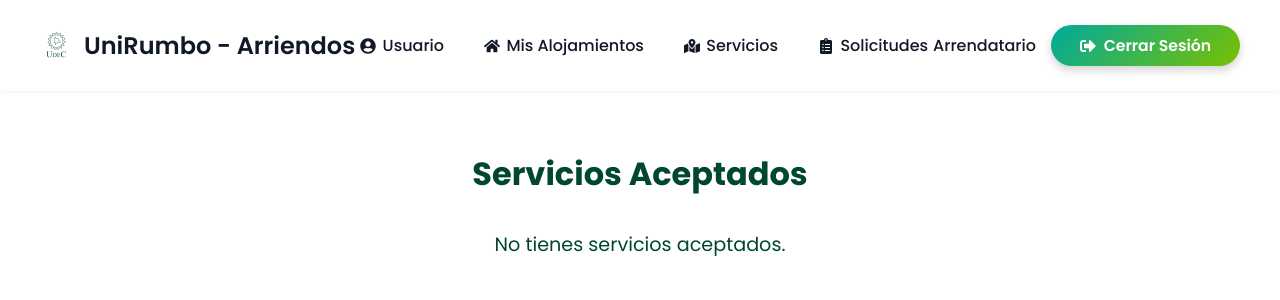
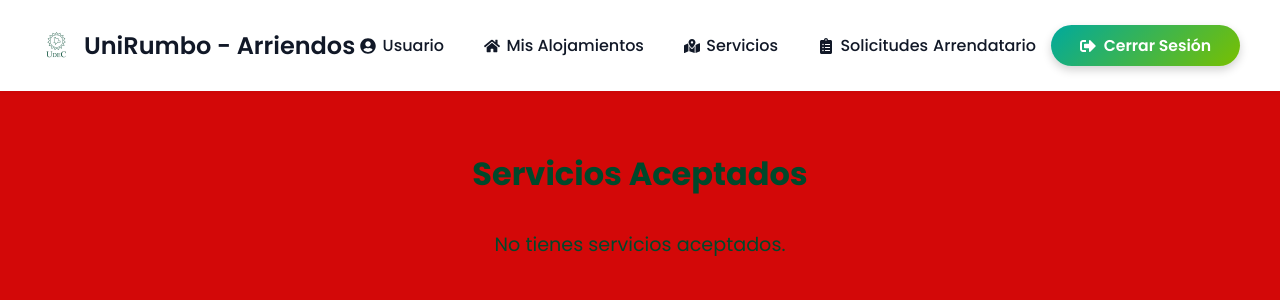
Before and after one commit to SorathDem/FrontUniRumbo, a React (Vite) app: page /servicios/1 in a window 1280 px wide. Shown: the top 300 px of the page. Built offline with nearby package versions, Linux system fonts and the light colour scheme.

Commit message:
Add files via upload

```diff
--- a/src/styles/solicitudes.css
+++ b/src/styles/solicitudes.css
@@ -2,10 +2,10 @@
 .page-solicitudes{
   font-family: "Poppins", sans-serif;
   min-height: 100vh;
-  background: #fff; /* Verde claro degradado */
+  background: #d30808; /* Verde claro degradado */
   margin: 0;
   padding-bottom: 2rem;
-  color: #021e8e;
+  color: #00482B;
 }
 
 /* ====== WRAPPER ====== */
```
